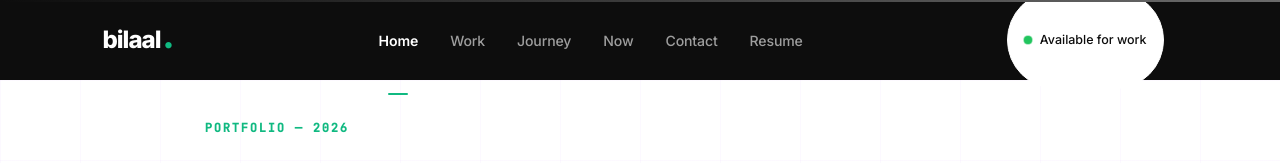
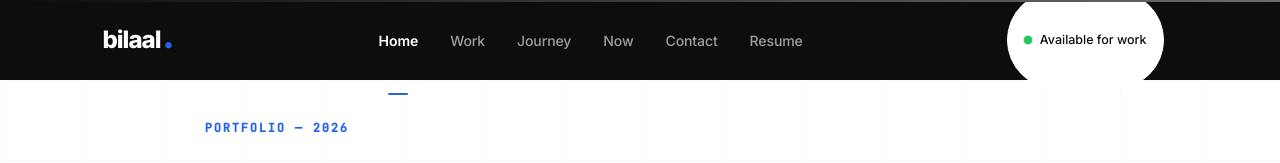
Before and after one commit to Bilaaladenuga/bilaal-portfolio., a React (Vite) app: page / in a window 1280 px wide. Shown: the top 163 px of the page. Built offline with nearby package versions, Linux system fonts and the light colour scheme.

Commit message:
Switch accent color to blue (#2563EB) — UI/UX recommended for portfolio

```diff
--- a/src/components/SplashScreen.jsx
+++ b/src/components/SplashScreen.jsx
@@ -56,7 +56,7 @@ const SplashScreen = () => {
                             style={{
                                 fontSize: '4.5rem',
                                 fontWeight: 900,
-                            color: '#10b981',
+                            color: '#2563EB',
                                 lineHeight: 1,
                             }}
                         >
--- a/src/index.css
+++ b/src/index.css
@@ -14,7 +14,7 @@
   --color-smoke: #4d4d4d;
   --color-ash: #6b6b6b;
   --color-carbon: #272727;
-  --color-plasma-violet: #10b981;
+  --color-plasma-violet: #2563EB;
   --color-wisteria-tint: #e6daff;
   --color-deep-indigo: #48008c;
   --color-marigold: #d67f2e;
```
